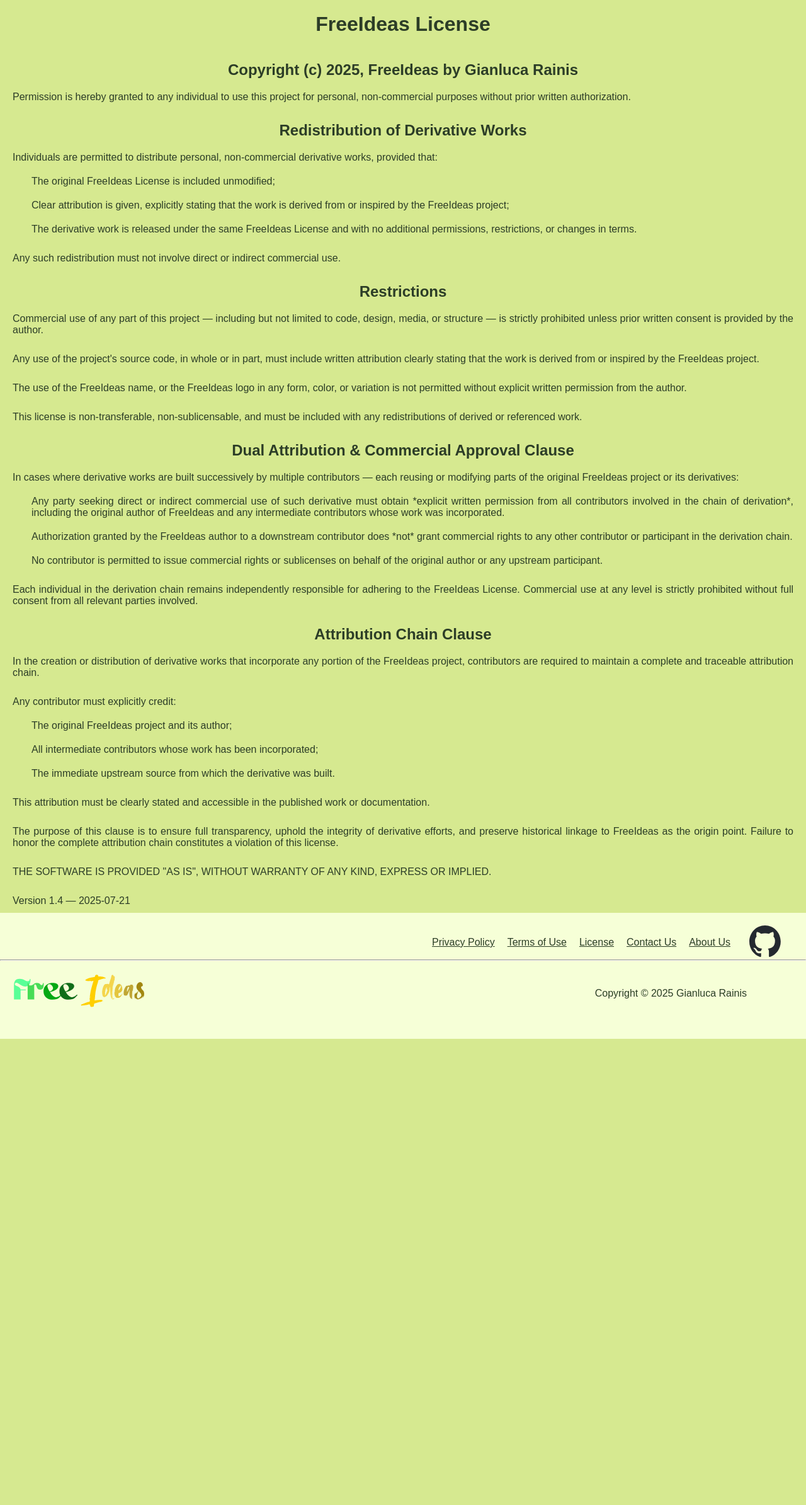
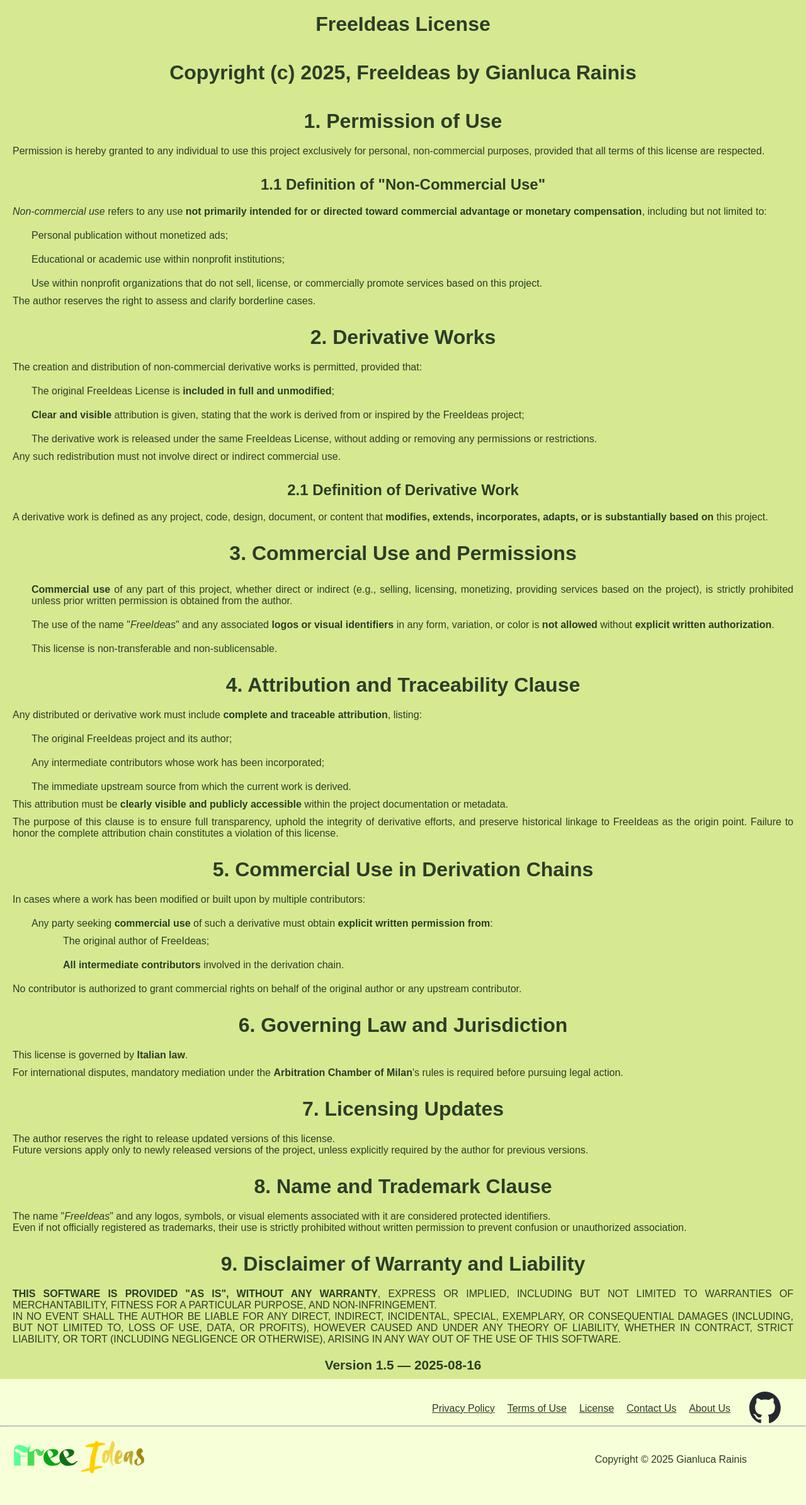
Before and after one commit to gianluca-rainis/FreeIdeas, a PHP site: page /license_info.php in a window 1280 px wide. Shown: the part 100-2489 px from the top of the page at 63% size. Before the commit the page ends 1749 px from the top, so only its background shows below. Run offline with PHP 8.4, Linux system fonts and the light colour scheme; data that the repository does not hold is empty.

Commit message:
Updated the license.

```diff
--- a/license_info.php
+++ b/license_info.php
@@ -27,62 +27,88 @@ FreeIdeas is a collection of free ideas for projects, apps, and websites that yo
         <main class="footerpage">
             <h1>FreeIdeas License</h1>
 
-            <h2>Copyright (c) 2025, FreeIdeas by Gianluca Rainis</h2>
+            <h1>Copyright (c) 2025, FreeIdeas by Gianluca Rainis</h1>
 
-            <p>Permission is hereby granted to any individual to use this project for personal, non-commercial purposes without prior written authorization.</p>
+            <h1>1. Permission of Use</h1>
+            <p>Permission is hereby granted to any individual to use this project exclusively for personal, non-commercial purposes, provided that all terms of this license are respected.</p>
 
-            <h2>Redistribution of Derivative Works</h2>
-            <p>Individuals are permitted to distribute personal, non-commercial derivative works, provided that:</p>
+            <h2>1.1 Definition of "Non-Commercial Use"</h2>
+            <p><em>Non-commercial use</em> refers to any use <strong>not primarily intended for or directed toward commercial advantage or monetary compensation</strong>, including but not limited to:</p>
+
             <ul>
-                <li>The original FreeIdeas License is included unmodified;</li>
+                <li>Personal publication without monetized ads;</li>
+                <li>Educational or academic use within nonprofit institutions;</li>
+                <li>Use within nonprofit organizations that do not sell, license, or commercially promote services based on this project.</li>
+            </ul>
 
-                <li>Clear attribution is given, explicitly stating that the work is derived from or inspired by the FreeIdeas project;</li>
+            <p>The author reserves the right to assess and clarify borderline cases.</p>
 
-                <li>The derivative work is released under the same FreeIdeas License and with no additional permissions, restrictions, or changes in terms.</li>
+            <h1>2. Derivative Works</h1>
+            <p>The creation and distribution of non-commercial derivative works is permitted, provided that:</p>
+
+            <ul>
+                <li>The original FreeIdeas License is <strong>included in full and unmodified</strong>;</li>
+                <li><strong>Clear and visible</strong> attribution is given, stating that the work is derived from or inspired by the FreeIdeas project;</li>
+                <li>The derivative work is released under the same FreeIdeas License, without adding or removing any permissions or restrictions.</li>
             </ul>
-            <br>
+
             <p>Any such redistribution must not involve direct or indirect commercial use.</p>
 
-            <h2>Restrictions</h2>
-            <p>Commercial use of any part of this project — including but not limited to code, design, media, or structure — is strictly prohibited unless prior written consent is provided by the author.</p>
-            <br>
-            <p>Any use of the project's source code, in whole or in part, must include written attribution clearly stating that the work is derived from or inspired by the FreeIdeas project.</p>
-            <br>
-            <p>The use of the FreeIdeas name, or the FreeIdeas logo in any form, color, or variation is not permitted without explicit written permission from the author.</p>
-            <br>
-            <p>This license is non-transferable, non-sublicensable, and must be included with any redistributions of derived or referenced work.</p>
+            <h2>2.1 Definition of Derivative Work</h2>
+            <p>A derivative work is defined as any project, code, design, document, or content that <strong>modifies, extends, incorporates, adapts, or is substantially based on</strong> this project.</p>
 
-            <h2>Dual Attribution & Commercial Approval Clause</h2>
+            <h1>3. Commercial Use and Permissions</h1>
+            <ul>
+                <li><strong>Commercial use</strong> of any part of this project, whether direct or indirect (e.g., selling, licensing, monetizing, providing services based on the project), is strictly prohibited unless prior written permission is obtained from the author.</li>
+                <li>The use of the name "<em>FreeIdeas</em>" and any associated <strong>logos or visual identifiers</strong> in any form, variation, or color is <strong>not allowed</strong> without <strong>explicit written authorization</strong>.</li>
+                <li>This license is non-transferable and non-sublicensable.</li>
+            </ul>
 
-            <p>In cases where derivative works are built successively by multiple contributors — each reusing or modifying parts of the original FreeIdeas project or its derivatives:</p>
-            <ul>
-                <li>Any party seeking direct or indirect commercial use of such derivative must obtain *explicit written permission from all contributors involved in the chain of derivation*, including the original author of FreeIdeas and any intermediate contributors whose work was incorporated.</li>
+            <h1>4. Attribution and Traceability Clause</h1>
+            <p>Any distributed or derivative work must include <strong>complete and traceable attribution</strong>, listing:</p>
 
-                <li>Authorization granted by the FreeIdeas author to a downstream contributor does *not* grant commercial rights to any other contributor or participant in the derivation chain.</li>
-
-                <li>No contributor is permitted to issue commercial rights or sublicenses on behalf of the original author or any upstream participant.</li>
-            </ul>
-            <br>
-            <p>Each individual in the derivation chain remains independently responsible for adhering to the FreeIdeas License. Commercial use at any level is strictly prohibited without full consent from all relevant parties involved.</p>
-
-            <h2>Attribution Chain Clause</h2>
-
-            <p>In the creation or distribution of derivative works that incorporate any portion of the FreeIdeas project, contributors are required to maintain a complete and traceable attribution chain.</p>
-            <br>
-            <p>Any contributor must explicitly credit:</p>
             <ul>
                 <li>The original FreeIdeas project and its author;</li>
-                <li>All intermediate contributors whose work has been incorporated;</li>
-                <li>The immediate upstream source from which the derivative was built.</li>
+                <li>Any intermediate contributors whose work has been incorporated;</li>
+                <li>The immediate upstream source from which the current work is derived.</li>
             </ul>
-            <br>
-            <p>This attribution must be clearly stated and accessible in the published work or documentation.</p>
-            <br>
+
+            <p>This attribution must be <strong>clearly visible and publicly accessible</strong> within the project documentation or metadata.</p>
+
             <p>The purpose of this clause is to ensure full transparency, uphold the integrity of derivative efforts, and preserve historical linkage to FreeIdeas as the origin point. Failure to honor the complete attribution chain constitutes a violation of this license.</p>
-            <br>
-            <p>THE SOFTWARE IS PROVIDED "AS IS", WITHOUT WARRANTY OF ANY KIND, EXPRESS OR IMPLIED.</p>
-            <br>
-            <p>Version 1.4 — 2025-07-21</p>
+
+            <h1>5. Commercial Use in Derivation Chains</h1>
+            <p>In cases where a work has been modified or built upon by multiple contributors:</p>
+
+            <ul>
+                <li>Any party seeking <strong>commercial use</strong> of such a derivative must obtain <strong>explicit written permission from</strong>:
+                <ul>
+                    <li>The original author of FreeIdeas;</li>
+                    <li><strong>All intermediate contributors</strong> involved in the derivation chain.</li>
+                </ul>
+                </li>
+            </ul>
+
+            <p>No contributor is authorized to grant commercial rights on behalf of the original author or any upstream contributor.</p>
+
+            <h1>6. Governing Law and Jurisdiction</h1>
+            <p>This license is governed by <strong>Italian law</strong>.</p>
+
+            <p>For international disputes, mandatory mediation under the <strong>Arbitration Chamber of Milan</strong>'s rules is required before pursuing legal action.</p>
+
+            <h1>7. Licensing Updates</h1>
+            <p>The author reserves the right to release updated versions of this license.<br />
+            Future versions apply only to newly released versions of the project, unless explicitly required by the author for previous versions.</p>
+
+            <h1>8. Name and Trademark Clause</h1>
+            <p>The name "<em>FreeIdeas</em>" and any logos, symbols, or visual elements associated with it are considered protected identifiers.<br />
+            Even if not officially registered as trademarks, their use is strictly prohibited without written permission to prevent confusion or unauthorized association.</p>
+
+            <h1>9. Disclaimer of Warranty and Liability</h1>
+            <p><strong>THIS SOFTWARE IS PROVIDED "AS IS", WITHOUT ANY WARRANTY</strong>, EXPRESS OR IMPLIED, INCLUDING BUT NOT LIMITED TO WARRANTIES OF MERCHANTABILITY, FITNESS FOR A PARTICULAR PURPOSE, AND NON-INFRINGEMENT.<br />
+            IN NO EVENT SHALL THE AUTHOR BE LIABLE FOR ANY DIRECT, INDIRECT, INCIDENTAL, SPECIAL, EXEMPLARY, OR CONSEQUENTIAL DAMAGES (INCLUDING, BUT NOT LIMITED TO, LOSS OF USE, DATA, OR PROFITS), HOWEVER CAUSED AND UNDER ANY THEORY OF LIABILITY, WHETHER IN CONTRACT, STRICT LIABILITY, OR TORT (INCLUDING NEGLIGENCE OR OTHERWISE), ARISING IN ANY WAY OUT OF THE USE OF THIS SOFTWARE.</p>
+
+            <h3><strong>Version 1.5 — 2025-08-16</strong></h3>
         </main>
 
         <footer id="footer">
```
Also changed, not shown: LICENSE.md.
